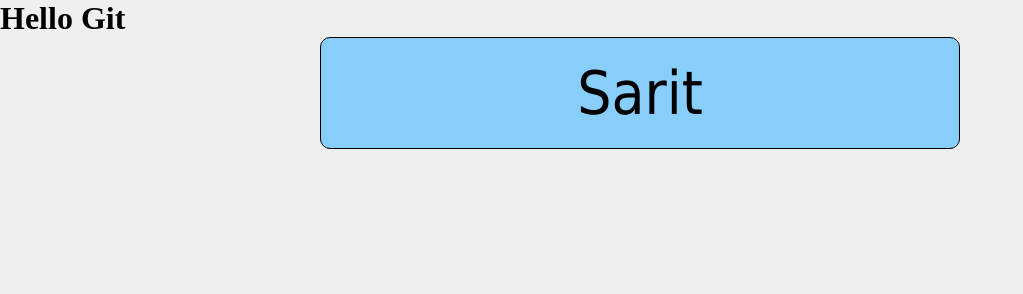
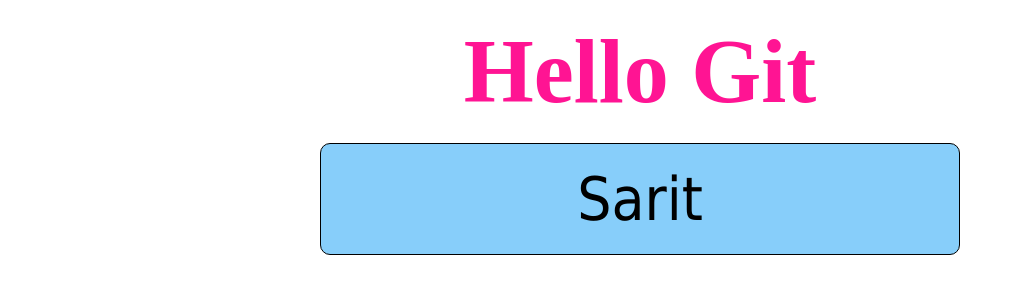
Before and after one commit to saritno/Hello-Sarit, a plain HTML site: page index.html in a window 1280 px wide. Shown: the whole page, without its empty margins (0-1023 px from the left). Drawn offline with Linux system fonts and the light colour scheme.

Commit message:
designed h1

```diff
--- a/style.css
+++ b/style.css
@@ -4,10 +4,12 @@
     padding: 0;
 }
 
-body {
-    background-color: #efefef;
+H1 {
+    text-align: center;
+    padding: 20px;
+    color: deeppink;
+    font-size: 90px;
 }
-
 .student-owner {
     font-family: tahoma;
     font-size: 60px;
```
